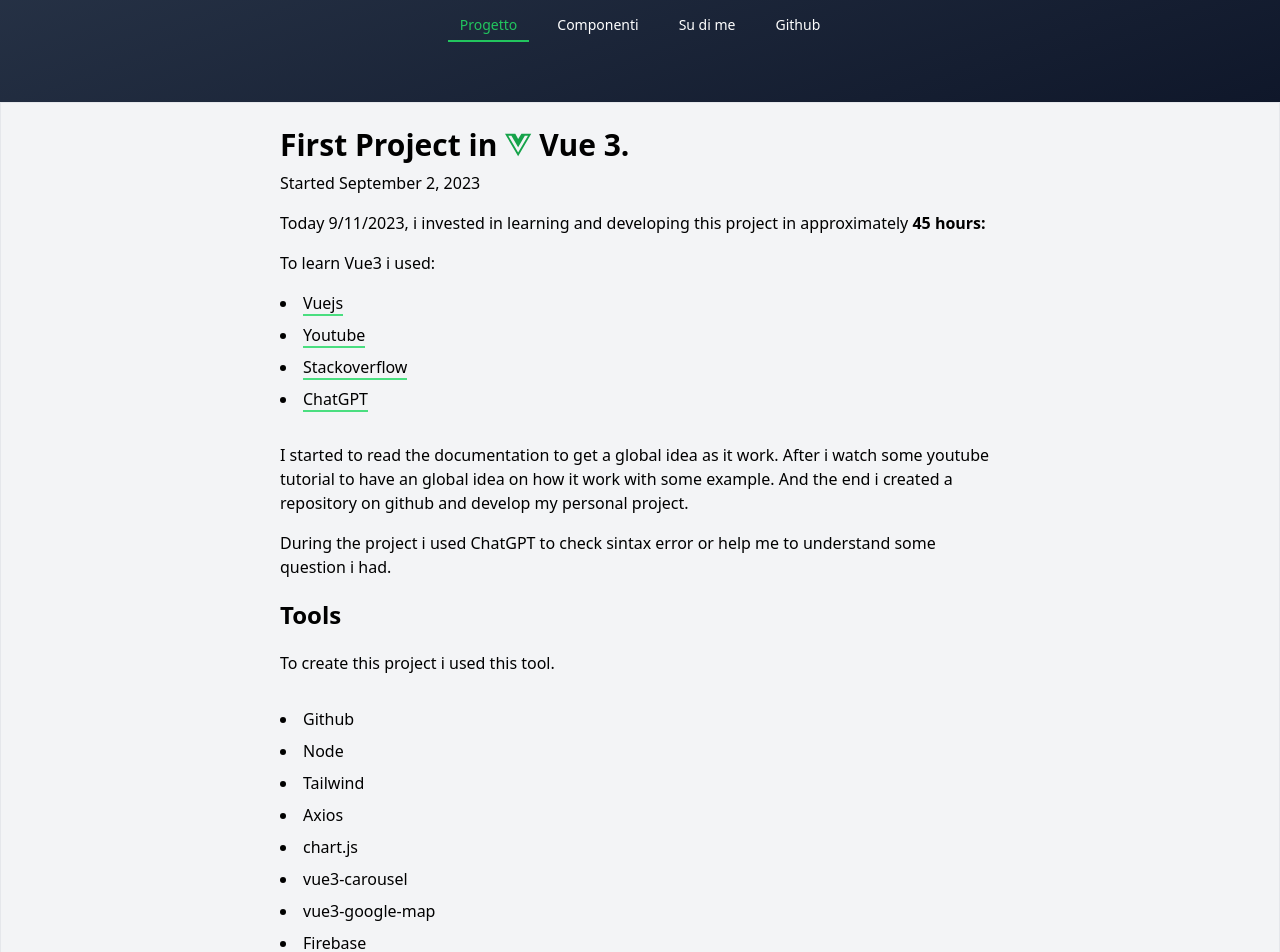
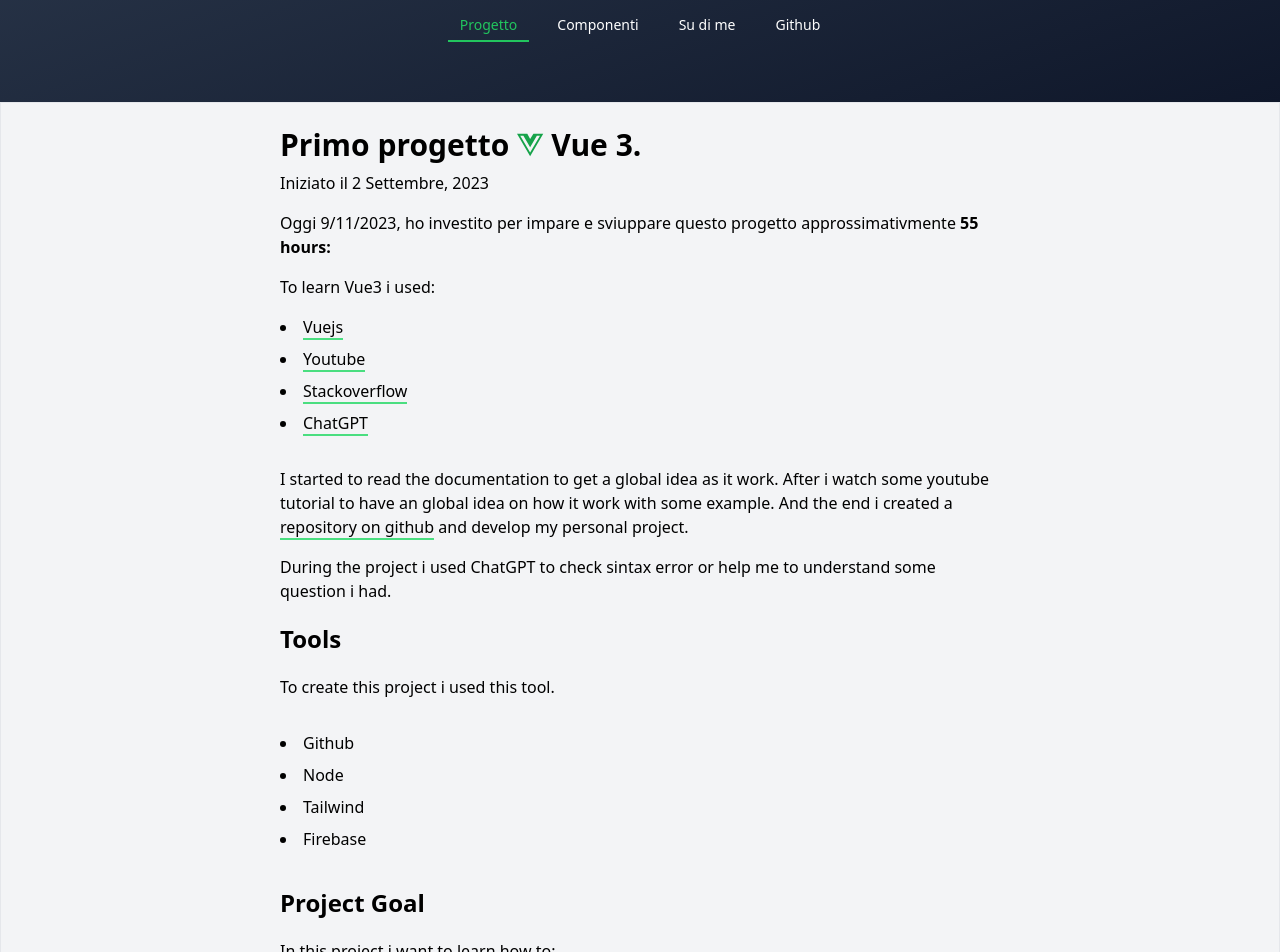
Before and after one commit to agileontheweb/vue-learn, a Vue app: page / in a window 1280 px wide. Shown: the part 340-1292 px from the top of the page. Built offline with nearby package versions, Linux system fonts and the light colour scheme.

Commit message:
The Project: Add som text + import use18n

```diff
--- a/src/components/ThisProject.vue
+++ b/src/components/ThisProject.vue
@@ -1,9 +1,17 @@
 <script setup>
-  const currentDate = new Date().toLocaleDateString();
-  const totalHours = "45 hours";
+  const totalHours = "55 hours";
   import { RouterLink } from 'vue-router';
   import { ref, defineProps } from 'vue';
   import { FontAwesomeIcon } from '@fortawesome/vue-fontawesome';
+  import { useI18n } from 'vue-i18n';
+  import { computed } from 'vue';
+
+  const { t } = useI18n();
+
+  const currentDate = computed(() => {
+    return new Date().toLocaleDateString();
+  });
+
 </script>
 
 <template>
@@ -11,14 +19,14 @@
 
   <div class="border bg-gray-100">
     <div class="container">
-        <h1>First Project in
-          <font-awesome-icon :icon="['fab', 'vuejs']" class="text-green-600" /> Vue 3.</h1>
-          <p>
-            Started September 2, 2023
-          </p>
-          <p>
-          Today {{ currentDate }},  i invested in learning and developing this project in approximately <strong>{{ totalHours }}:</strong>
-        </p>
+      <h1>
+        {{ t('thisProject.h1') }}
+         <font-awesome-icon :icon="['fab', 'vuejs']" class="text-green-600" />
+         Vue 3.
+      </h1>
+      <p>{{ t('thisProject.startedOn') }} </p>
+        <p v-html="t('thisProject.today', { currentDate: currentDate, totalHours: totalHours })"></p>
+
           <p>To learn Vue3 i used:
             <ul>
               <li>
@@ -33,13 +41,16 @@
               <li>
                 <a href="https://chat.openai.com//" target="_blank" rel="noopener">ChatGPT </a>
               </li>
-
             </ul>
           </p>
+
           <p>
             I started to read the documentation to get a global idea as it work.
             After i watch some youtube tutorial to have an global idea on how it work with some example.
-            And the end i created a repository on github and develop my personal project.
+            And the end i created a
+            <a href="https://github.com/agileontheweb/vue-learn/" target="_blank" rel="noopener">repository on github</a>
+
+             and develop my personal project.
           </p>
 
           <p>
@@ -47,6 +58,7 @@
           </p>
 
         <h2>Tools</h2>
+
         <p>
           To create this project i used this tool.
 
@@ -56,10 +68,6 @@
             <li>Github</li>
             <li>Node</li>
             <li>Tailwind</li>
-            <li>Axios</li>
-            <li>chart.js</li>
-            <li>vue3-carousel</li>
-            <li>vue3-google-map</li>
             <li>Firebase</li>
           </ul>
         </p>
@@ -109,6 +117,13 @@
             <li>
               Crud: FireBase
             </li>
+            <li>
+              vue-i18n
+            </li>
+            <li>
+              Deploy
+            </li>
+
         </ul>
 
         </p>
```
